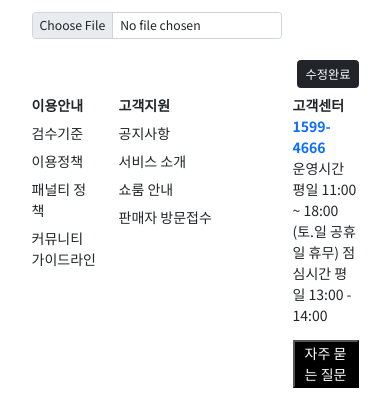
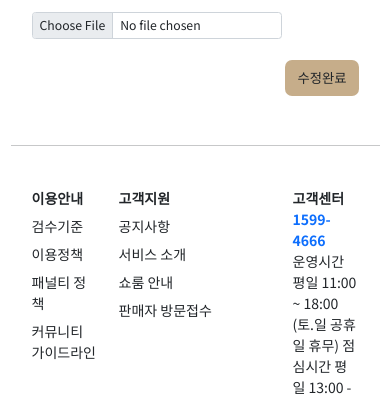
Before and after one commit to KH-IT-Warriors/semi, a Java web app: template src/main/webapp/WEB-INF/views/admin/product/modify.jsp in a window 390 px wide. Shown: the part 914-1310 px from the top of the page. Run offline with Tomcat 11, a stand-in JSP engine, Linux system fonts and the light colour scheme; the template is opened without the code that fills it, so the values that code supplies are empty; some libraries are stand-ins or nearby versions.

Commit message:
Product modify view 수정

```diff
--- a/src/main/webapp/WEB-INF/views/admin/product/modify.jsp
+++ b/src/main/webapp/WEB-INF/views/admin/product/modify.jsp
@@ -5,21 +5,10 @@
 <html>
 <head>
 <meta charset="UTF-8">
-<link
-	href="https://cdn.jsdelivr.net/npm/bootstrap@5.2.3/dist/css/bootstrap.min.css"
-	rel="stylesheet"
-	integrity="sha384-rbsA2VBKQhggwzxH7pPCaAqO46MgnOM80zW1RWuH61DGLwZJEdK2Kadq2F9CUG65"
-	crossorigin="anonymous">
 <script src="https://cdn.jsdelivr.net/npm/jquery/dist/jquery.min.js"></script>
-<script
-	src="https://cdn.jsdelivr.net/npm/@popperjs/core@2.11.6/dist/umd/popper.min.js"
-	integrity="sha384-oBqDVmMz9ATKxIep9tiCxS/Z9fNfEXiDAYTujMAeBAsjFuCZSmKbSSUnQlmh/jp3"
-	crossorigin="anonymous"></script>
-<script
-	src="https://cdn.jsdelivr.net/npm/bootstrap@5.2.3/dist/js/bootstrap.min.js"
-	integrity="sha384-cuYeSxntonz0PPNlHhBs68uyIAVpIIOZZ5JqeqvYYIcEL727kskC66kF92t6Xl2V"
-	crossorigin="anonymous"></script>
-	  <link href="https://cdnjs.cloudflare.com/ajax/libs/font-awesome/6.3.0/css/all.min.css" rel="stylesheet">
+<link href="https://cdn.jsdelivr.net/npm/bootstrap@5.2.3/dist/css/bootstrap.min.css" rel="stylesheet">
+<script src="https://cdn.jsdelivr.net/npm/bootstrap@5.2.3/dist/js/bootstrap.min.js"></script>
+<link href="https://cdnjs.cloudflare.com/ajax/libs/font-awesome/6.3.0/css/all.min.css" rel="stylesheet">
 <title>Insert title here</title>
 <style>
 @import
@@ -31,9 +20,7 @@
 	font-size: 14px;
 }
 
-/* div {
-      border: 1px solid black;
-    } */
+
 #imgbox {
 	width: 200px;
 	height: 200px;
@@ -50,6 +37,16 @@
 
 #id {
 display : none;
+}
+
+.btn-custom {
+  padding: 8px 12px 8px 12px;
+  margin: 0px 0px 0px 10px;
+  font-size: 10pt;
+  border-radius: 15px;
+  background-color: #C6AD8A;
+  border-radius: 0.5rem;
+  border: none;
 }
 
 </style>
@@ -105,15 +102,16 @@ display : none;
 					</div>
 					<div class="row">
 						<div class="col text-end">
-							<button class="btn btn-dark btn-sm mt-2 mb-2" type = "submit">수정완료</button>
+							<button class="btn btn-outline-dark btn-custom btn-sm mt-2 mb-2" type = "submit">수정완료</button>
 						</div>
 					</div>
 				</form>
 			</div>
-			<div class="d-none d-md-block col-md-2">body side</div>
+
+			<div class="d-none d-md-block col-md-2"></div>
 		</div>
 
-
+    <hr class="mt-5 mb-5">
 		<div class="row footer">
 			<jsp:include page="/WEB-INF/views/component/footer.jsp"></jsp:include>
 		</div>
```
